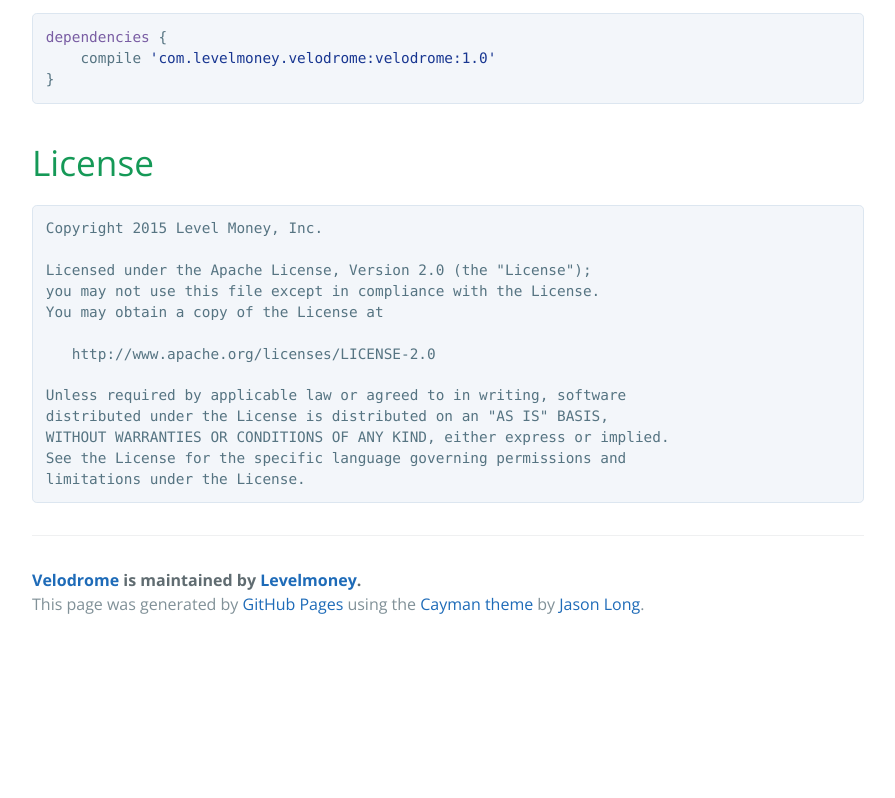
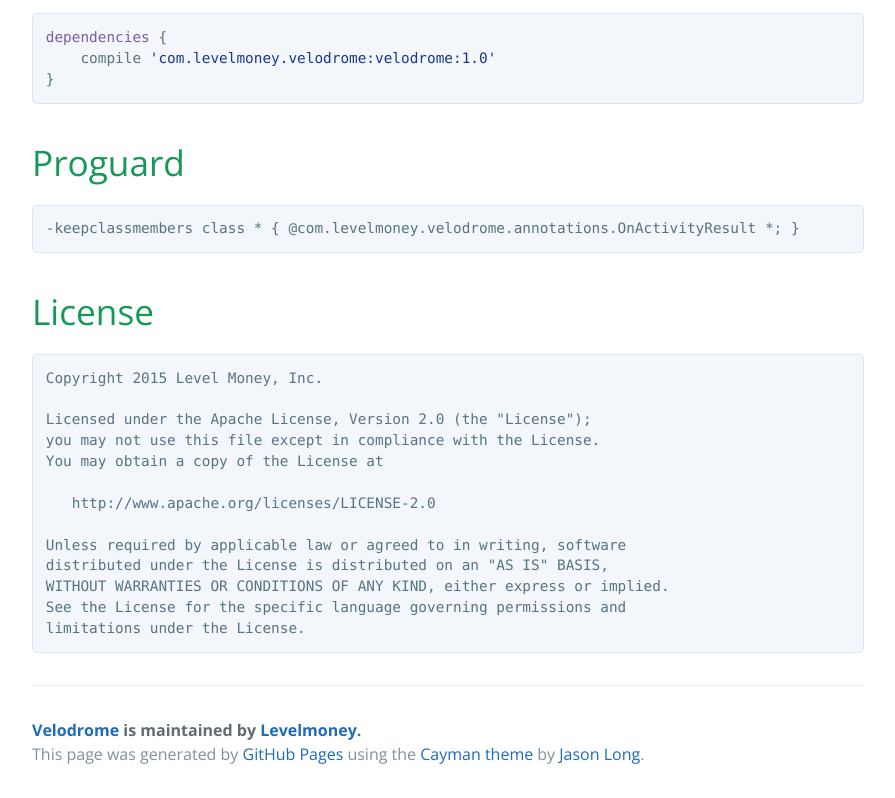
Before and after one commit to asarazan/velodrome, a plain HTML site: page index.html in a window 1280 px wide. Shown: the part 1528-2326 px from the top of the page, without its empty margins (192-1087 px from the left). Before the commit the page ends 2176 px from the top, so only its background shows below. Drawn offline with nearby package versions, Linux system fonts and the light colour scheme.

Commit message:
Create gh-pages branch via GitHub

```diff
--- a/index.html
+++ b/index.html
@@ -70,6 +70,12 @@ the pain of dealing with annotation processing.</p>
 }</pre></div>
 
 <h1>
+<a id="proguard" class="anchor" href="#proguard" aria-hidden="true"><span class="octicon octicon-link"></span></a>Proguard</h1>
+
+<pre lang="proguard"><code>-keepclassmembers class * { @com.levelmoney.velodrome.annotations.OnActivityResult *; }
+</code></pre>
+
+<h1>
 <a id="license" class="anchor" href="#license" aria-hidden="true"><span class="octicon octicon-link"></span></a>License</h1>
 
 <pre><code>Copyright 2015 Level Money, Inc.
```
Also changed, not shown: params.json (+1 -1 lines).
